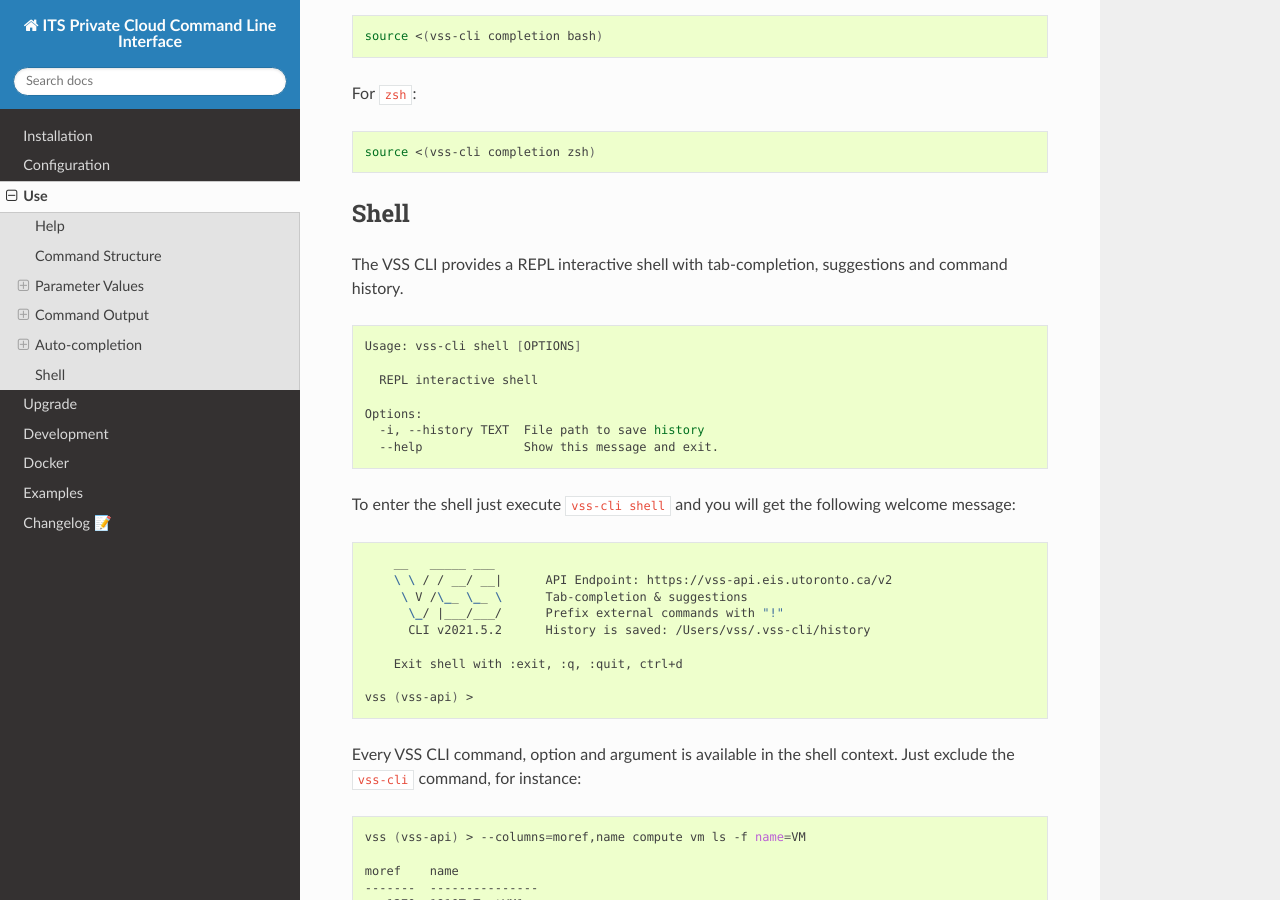
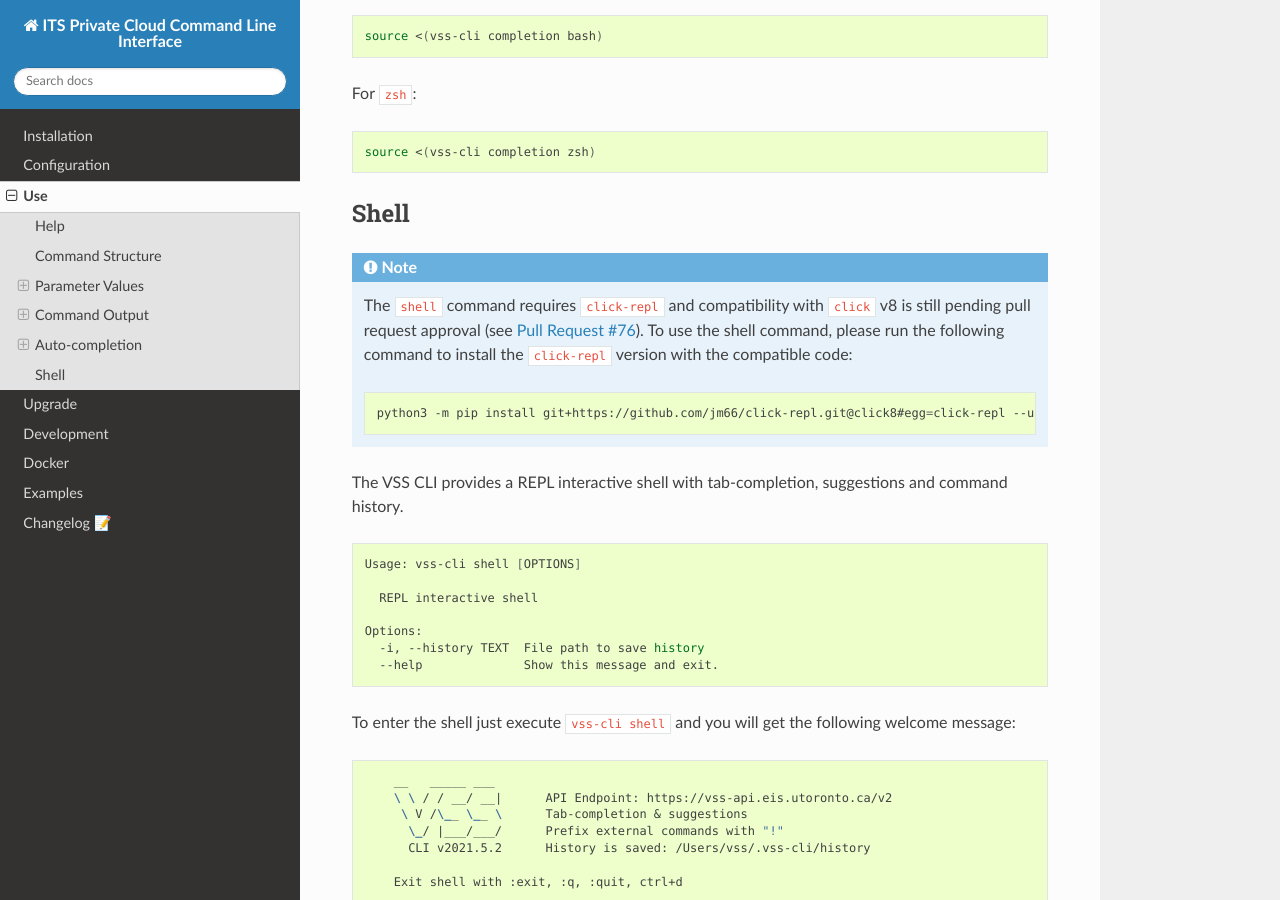
Before and after one commit to EIS-ITS/vss-cli, a Sphinx documentation site: the page built from docs/use.rst, in a window 1280 px wide and 900 px high, scrolled down 8273 px. Built offline with Sphinx 7.4.7 and the Read the Docs theme 2.0.0, drawn with Linux system fonts in a browser that asks for light colours; the version number could not be read and is left out.

Commit message:
Issue #435: 🎉Version release v2021.5.2 - fixes #435

```diff
--- a/docs/changelog.rst
+++ b/docs/changelog.rst
@@ -15,7 +15,6 @@ Changelog 📝
 - `#433 <https://gitlab-ee.eis.utoronto.ca/vss/vss-cli/issues/433>`_: ``core``: update ``ruamel.yaml`` from v0.16.13 to v0.17.4.
 - `#434 <https://gitlab-ee.eis.utoronto.ca/vss/vss-cli/issues/434>`_: ``docs``: update README with the latest info.
 - `#436 <https://gitlab-ee.eis.utoronto.ca/vss/vss-cli/issues/436>`_: ``docker``: Add ``git`` to base image.
-- `#438 <https://gitlab-ee.eis.utoronto.ca/vss/vss-cli/issues/438>`_: ``core``: Add ``postinstall`` step for ``click-repl``.
 
 `v2021.5.1 <https://gitlab-ee.eis.utoronto.ca/vss/vss-cli/tags/v2021.5.1>`_ (2021-05-05)
 ----------------------------------------------------------------------------------------
--- a/docs/use.rst
+++ b/docs/use.rst
@@ -463,6 +463,17 @@ For ``zsh``:
 Shell
 -----
 
+.. note::
+
+    The ``shell`` command requires ``click-repl`` and compatibility with ``click`` v8
+    is still pending pull request approval (see `Pull Request #76`_). To use the shell command,
+    please run the following command to install the ``click-repl`` version with the compatible code:
+
+    .. code-block:: bash
+
+        python3 -m pip install git+https://github.com/jm66/click-repl.git@click8#egg=click-repl --upgrade
+
+
 The VSS CLI provides a REPL interactive shell with tab-completion,
 suggestions and command history.
 
@@ -509,4 +520,4 @@ Just exclude the ``vss-cli`` command, for instance:
 
 .. _`jq`: https://stedolan.github.io/jq/
 .. _`pick`: https://github.com/wong2/pick
-.. _`Pull Request #30`: https://github.com/wong2/pick/pull/30
+.. _`Pull Request #76`: https://github.com/click-contrib/click-repl/pull/76
--- a/requirements.txt
+++ b/requirements.txt
@@ -3,6 +3,7 @@ click==8.0.0
 click-log==0.3.2
 click-plugins==1.1.1
 click-repl==0.1.6
+# pip install git+https://github.com/jm66/click-repl.git@click8#egg=click-repl
 click-threading==0.4.4
 tabulate==0.8.9
 jsonpath-ng>=1.5.1,<2
```
Also changed, not shown: CHANGELOG.md (+0 -1 lines), README.md (+9 -0 lines), .gitlab-ci.yml, 1 other file.
